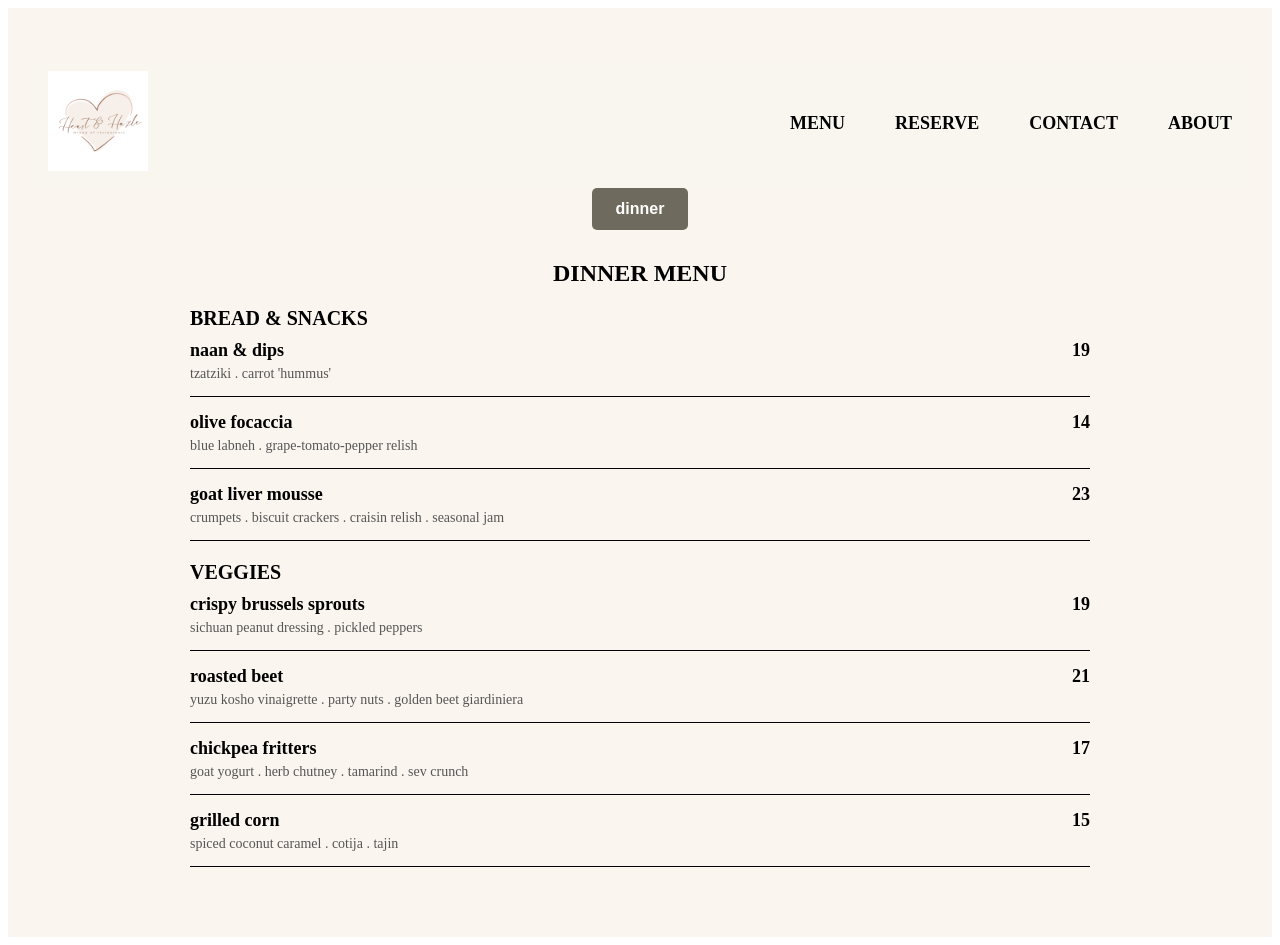
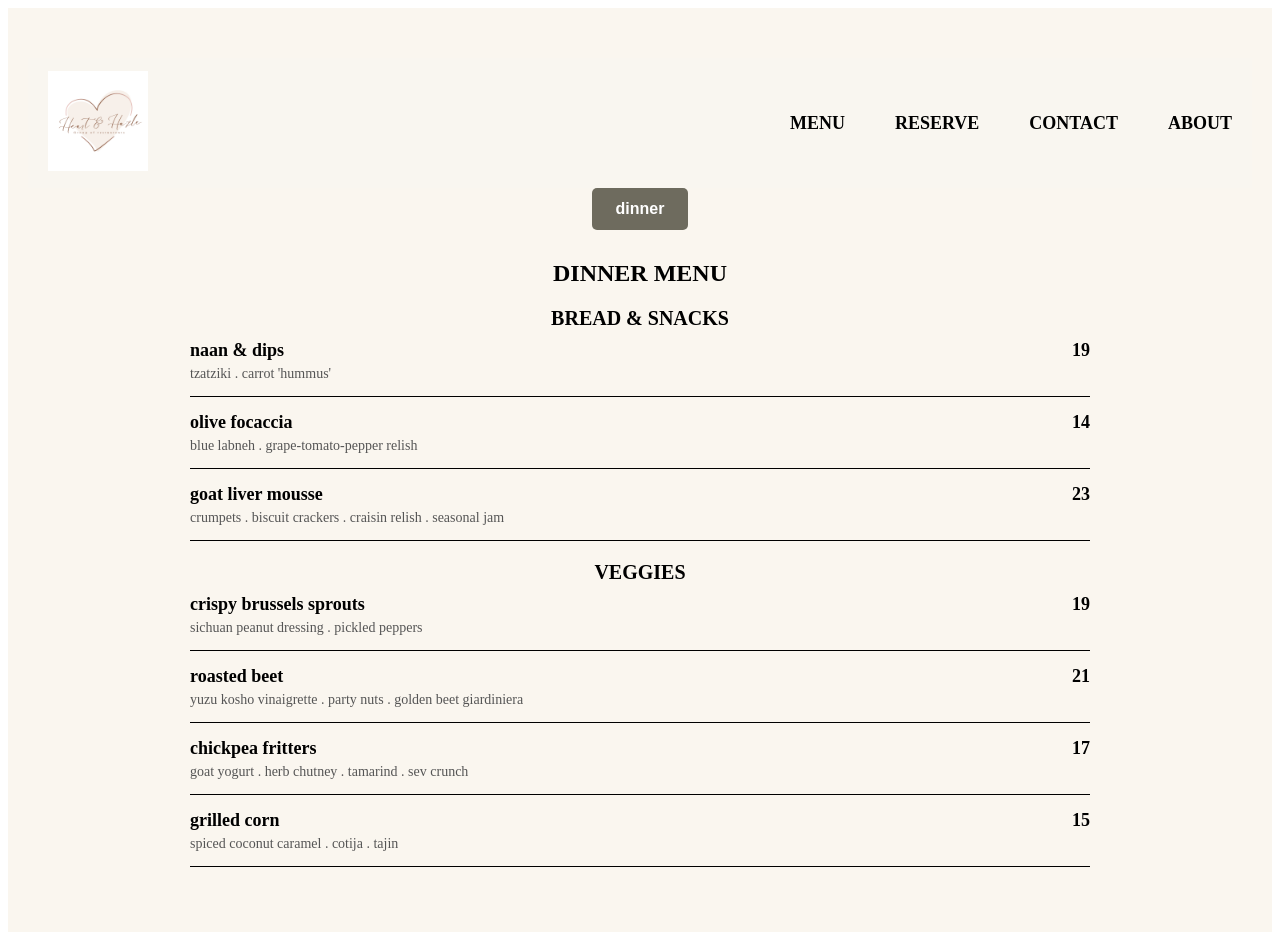
Before and after one commit to ancientphoenix34/Heart-and-Hazle, a React (Vite) app in the folder frontend/: page /menu in a window 1280 px wide. Built offline with nearby package versions, Linux system fonts and the light colour scheme.

Commit message:
menu done

```diff
--- a/frontend/src/Pages/Menu/Menu.css
+++ b/frontend/src/Pages/Menu/Menu.css
@@ -41,6 +41,7 @@
     text-align: left;
   }
 
+  /* Menu Heading */
   .menu-heading {
     font-size: 24px;
     font-weight: bold;
@@ -49,17 +50,13 @@
     text-align: center;
   }
 
-  /* Subcategories */
-  .menu-subcategory {
-    margin-bottom: 20px;
-  }
-
+  /* Subcategory Title (Centered) */
   .subcategory-title {
     font-size: 20px;
     font-weight: bold;
     text-transform: uppercase;
     margin-bottom: 10px;
-    text-align: left;
+    text-align: center; /* ✅ Center the subheading */
   }
 
   /* Menu Items */
@@ -67,6 +64,7 @@
     margin-bottom: 15px;
   }
 
+  /* Dish Name and Price on Same Line */
   .menu-item {
     display: flex;
     justify-content: space-between;
@@ -157,7 +155,7 @@
     }
 
     .subcategory-title {
-      text-align: center;
+      text-align: center; /* ✅ Center the subheading */
     }
   }
 
```
